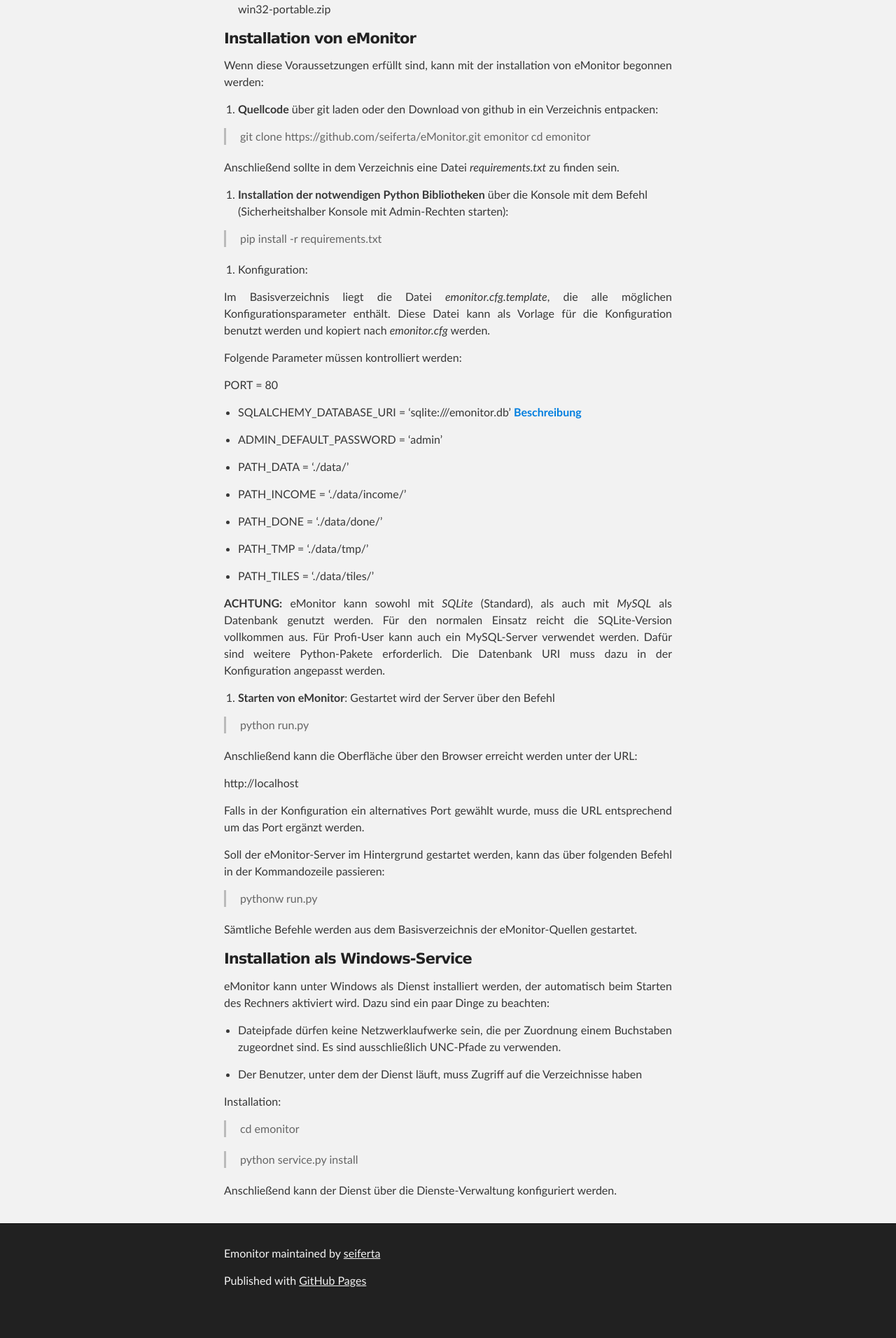
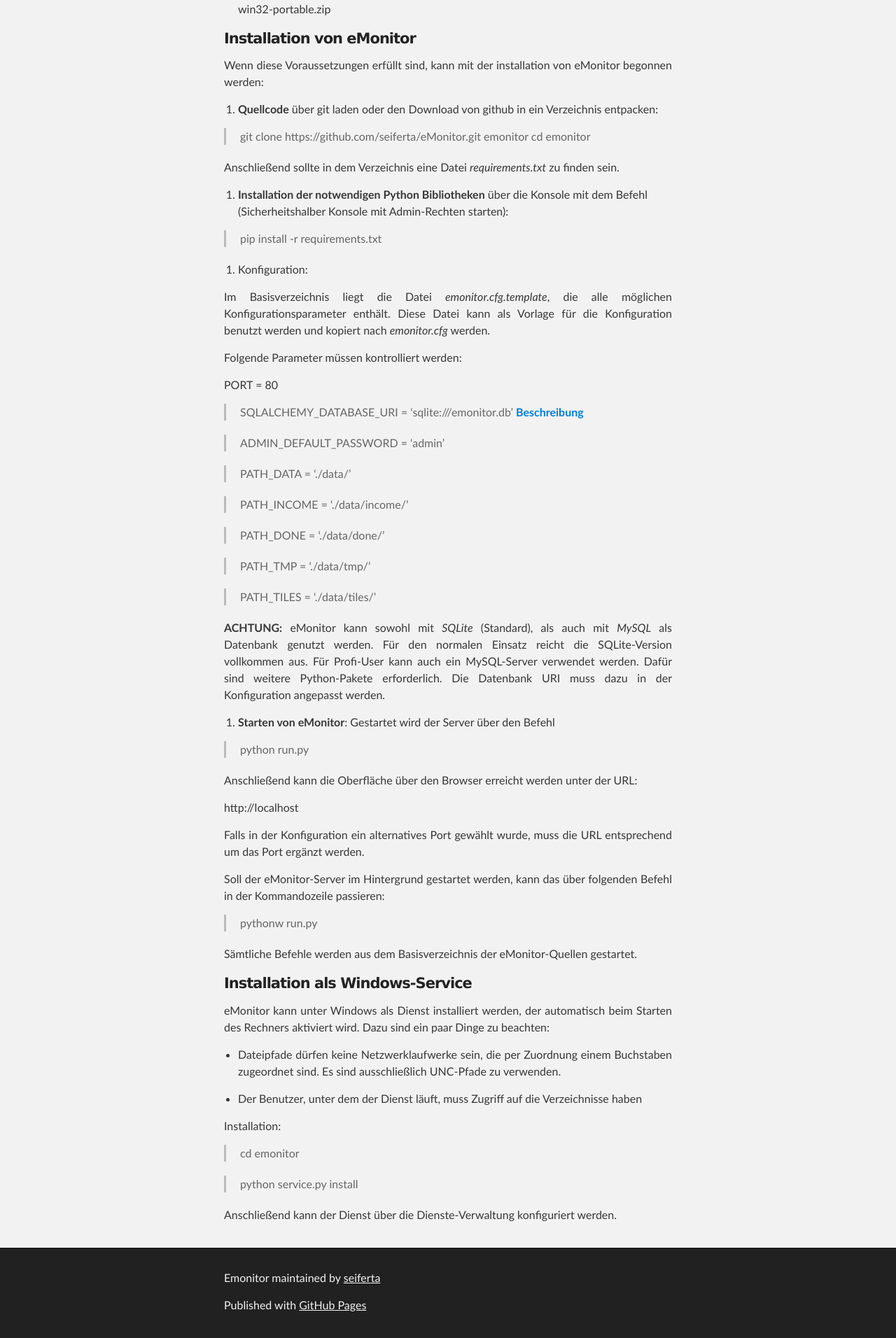
Before and after one commit to seiferta/eMonitor, a Jekyll site: the page built from docs/installwindows.md, in a window 1280 px wide. Shown: the part 1242-3154 px from the top of the page at 70% size. Built offline with Jekyll 4.4.1, drawn with Linux system fonts in a browser that asks for light colours; nearby versions of some CDN libraries; before the commit the page ends 3119 px from its top, so only the background shows below that.

```diff
--- a/docs/installwindows.md
+++ b/docs/installwindows.md
@@ -54,19 +54,19 @@ Wenn diese Voraussetzungen erfüllt sind, kann mit der installation von eMonitor
 
  PORT = 80
 
- - SQLALCHEMY_DATABASE_URI = 'sqlite:///emonitor.db' [**Beschreibung**][1]
+ > SQLALCHEMY_DATABASE_URI = 'sqlite:///emonitor.db' [**Beschreibung**][1]
 
- - ADMIN_DEFAULT_PASSWORD = 'admin'
+ > ADMIN_DEFAULT_PASSWORD = 'admin'
 
- - PATH_DATA = './data/'
+ > PATH_DATA = './data/'
 
- - PATH_INCOME = './data/income/'
+ > PATH_INCOME = './data/income/'
 
- - PATH_DONE = './data/done/'
+ > PATH_DONE = './data/done/'
 
- - PATH_TMP = './data/tmp/'
+ > PATH_TMP = './data/tmp/'
 
- - PATH_TILES = './data/tiles/'
+ > PATH_TILES = './data/tiles/'
 
  **ACHTUNG:**
  eMonitor kann sowohl mit *SQLite* (Standard), als auch mit *MySQL* als Datenbank genutzt werden.  Für den normalen Einsatz reicht die SQLite-Version vollkommen aus. Für Profi-User kann auch ein MySQL-Server verwendet werden. Dafür sind weitere Python-Pakete erforderlich. Die Datenbank URI muss dazu in der Konfiguration angepasst werden.
```
